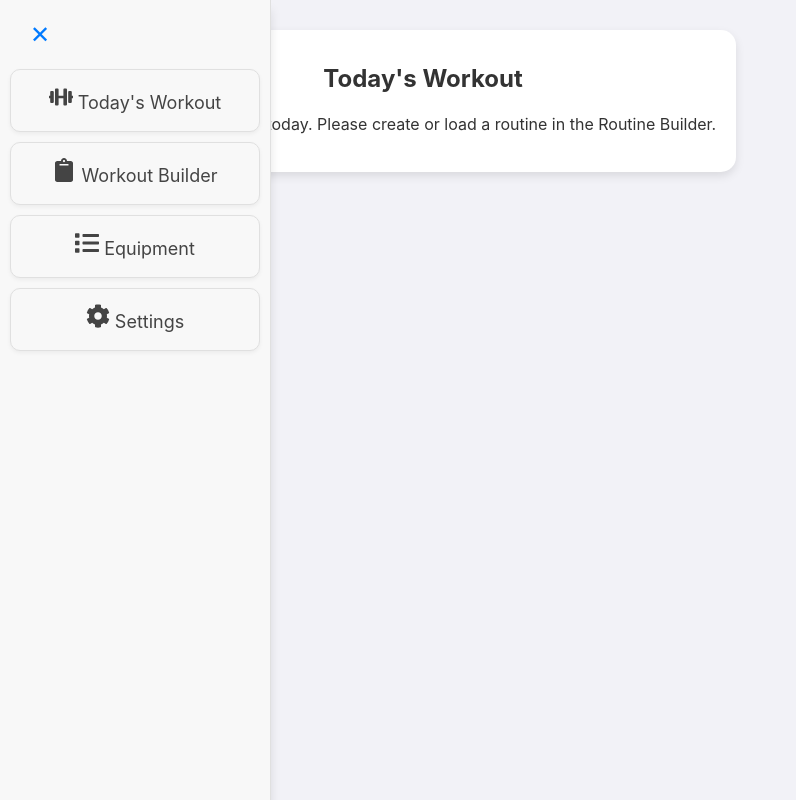
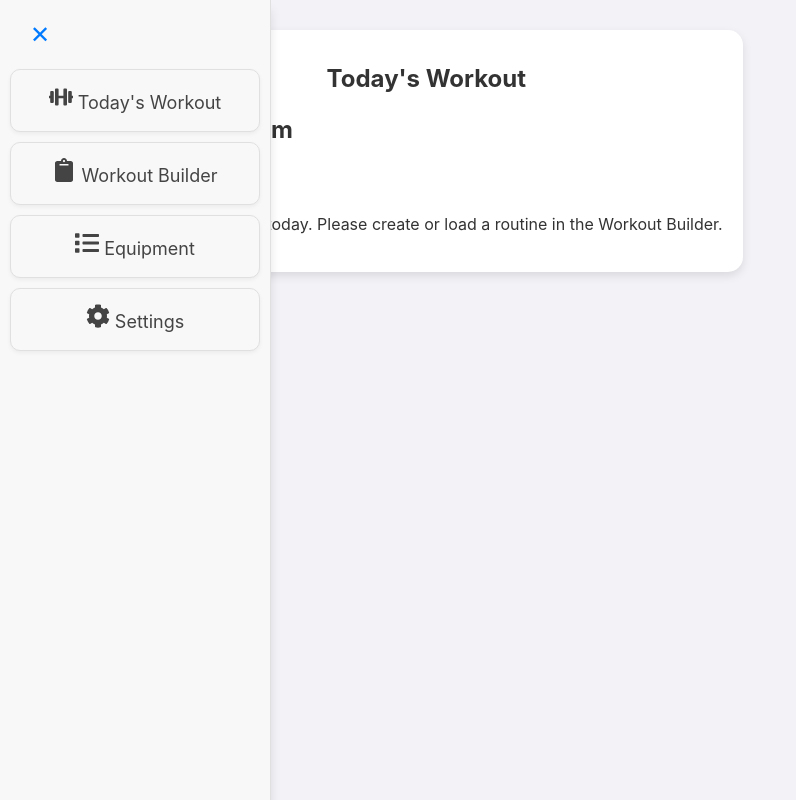
Before and after one commit to Jararered/fitness-framework, a React (Vite) app: page / in a window 1280 px wide. Both pictures are taken after a click on the item "Today's Workout". Shown: the whole page, without its empty margins (0-796 px from the left). Built offline with nearby package versions, Linux system fonts and the light colour scheme.

Commit message:
Updating components

```diff
--- a/src/components/Equipment.tsx
+++ b/src/components/Equipment.tsx
@@ -9,7 +9,11 @@ const categorizedEquipment = {
     Recovery: ['Foam Roller'],
 };
 
-const Equipment: React.FC = () => {
+interface EquipmentProps {
+    gym: string | null; // Accept gym name as a prop
+}
+
+const Equipment: React.FC<EquipmentProps> = ({ gym }) => {
     const [selectedEquipment, setSelectedEquipment] = useState<string[]>([]);
     const [savedEquipmentLists, setSavedEquipmentLists] = useState<string[]>([]);
     const [selectedList, setSelectedList] = useState<string>("");
@@ -71,6 +75,17 @@ const Equipment: React.FC = () => {
     return (
         <div className="page-container">
             <h1>Equipment</h1>
+
+            {/* Display the selected gym name */}
+            <section>
+                <h2>Selected Gym</h2>
+                {gym ? (
+                    <p>Gym: {gym}</p>
+                ) : (
+                    <p>No gym selected.</p>
+                )}
+            </section>
+
             <section>
                 <h2>Available Equipment</h2>
                 {Object.entries(categorizedEquipment).map(([category, equipment]) => (
@@ -80,9 +95,8 @@ const Equipment: React.FC = () => {
                             {equipment.map((item) => (
                                 <li
                                     key={item}
-                                    className={`equipment-item ${
-                                        selectedEquipment.includes(item) ? 'selected' : ''
-                                    }`}
+                                    className={`equipment-item ${selectedEquipment.includes(item) ? 'selected' : ''
+                                        }`}
                                     onClick={() => toggleEquipment(item)}
                                 >
                                     {item}
--- a/src/components/Settings.tsx
+++ b/src/components/Settings.tsx
@@ -17,7 +17,6 @@ const Settings: React.FC = () => {
         <div className="page-container">
             <h1>Settings</h1>
             <section>
-                <h2>Data</h2>
                 <div className="center-container">
                     <button onClick={handleClearData} className="action-button warning">
                         Clear All Data
--- a/src/components/TodaysWorkout.tsx
+++ b/src/components/TodaysWorkout.tsx
@@ -1,5 +1,4 @@
 import React, { useState, useEffect } from 'react';
-import './CommonStyles.css';
 
 interface Exercise {
     name: string;
@@ -7,7 +6,11 @@ interface Exercise {
     reps: number;
 }
 
-const TodaysWorkout: React.FC = () => {
+interface TodaysWorkoutProps {
+    gym: string | null; // Accept gym name as a prop
+}
+
+const TodaysWorkout: React.FC<TodaysWorkoutProps> = ({ gym }) => {
     const [currentRoutine, setCurrentRoutine] = useState<Exercise[]>([]);
 
     useEffect(() => {
@@ -20,8 +23,20 @@ const TodaysWorkout: React.FC = () => {
     return (
         <div className="page-container">
             <h1>Today's Workout</h1>
+
+            {/* Display selected gym name */}
+            <section>
+                <h2>Selected Gym</h2>
+                {gym ? (
+                    <p>Gym: {gym}</p>
+                ) : (
+                    <p>No gym selected.</p>
+                )}
+            </section>
+
+            {/* Display the current workout routine */}
             {currentRoutine.length === 0 ? (
-                <p>No routine set for today. Please create or load a routine in the Routine Builder.</p>
+                <p>No routine set for today. Please create or load a routine in the Workout Builder.</p>
             ) : (
                 <ul>
                     {currentRoutine.map((exercise, index) => (
--- a/src/components/WorkoutBuilder.tsx
+++ b/src/components/WorkoutBuilder.tsx
@@ -1,5 +1,7 @@
 import React, { useState, useEffect } from 'react';
+
 import './CommonStyles.css';
+import './Input.css'
 
 interface Exercise {
     name: string;
```
